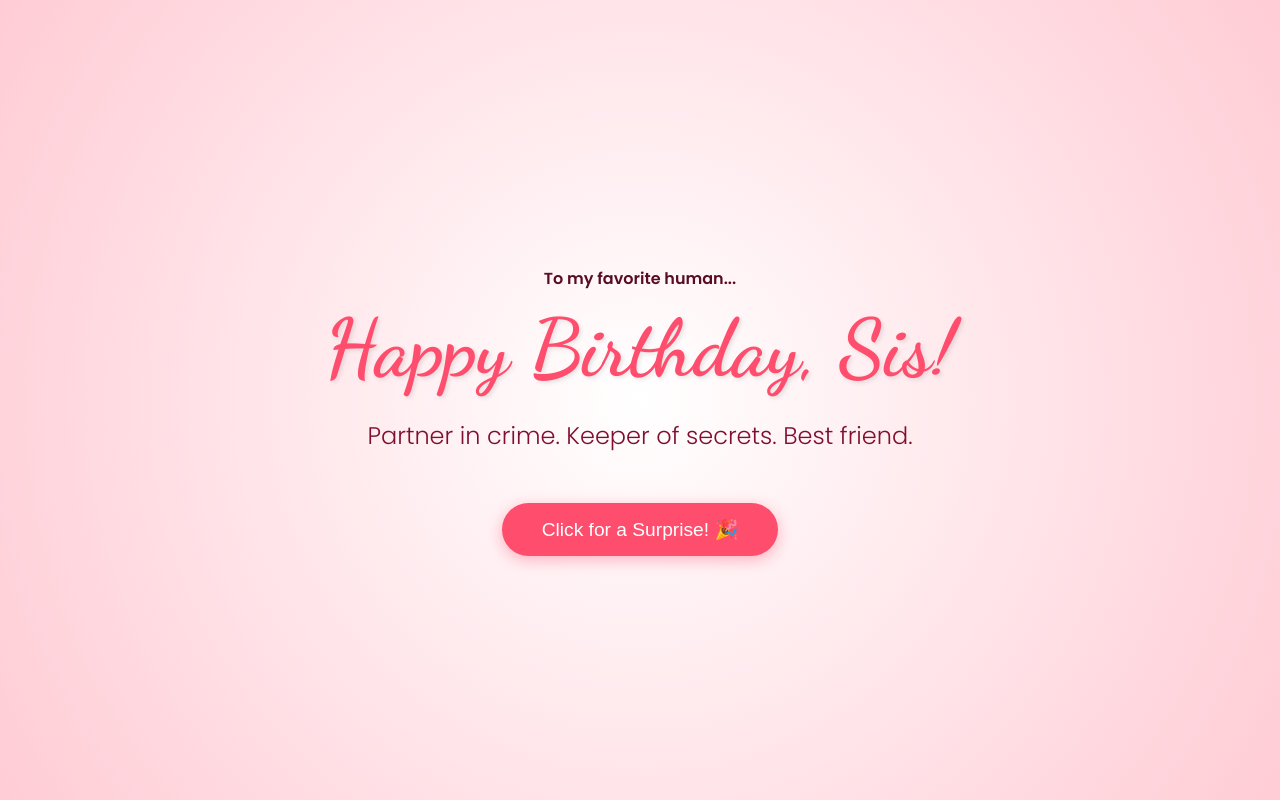
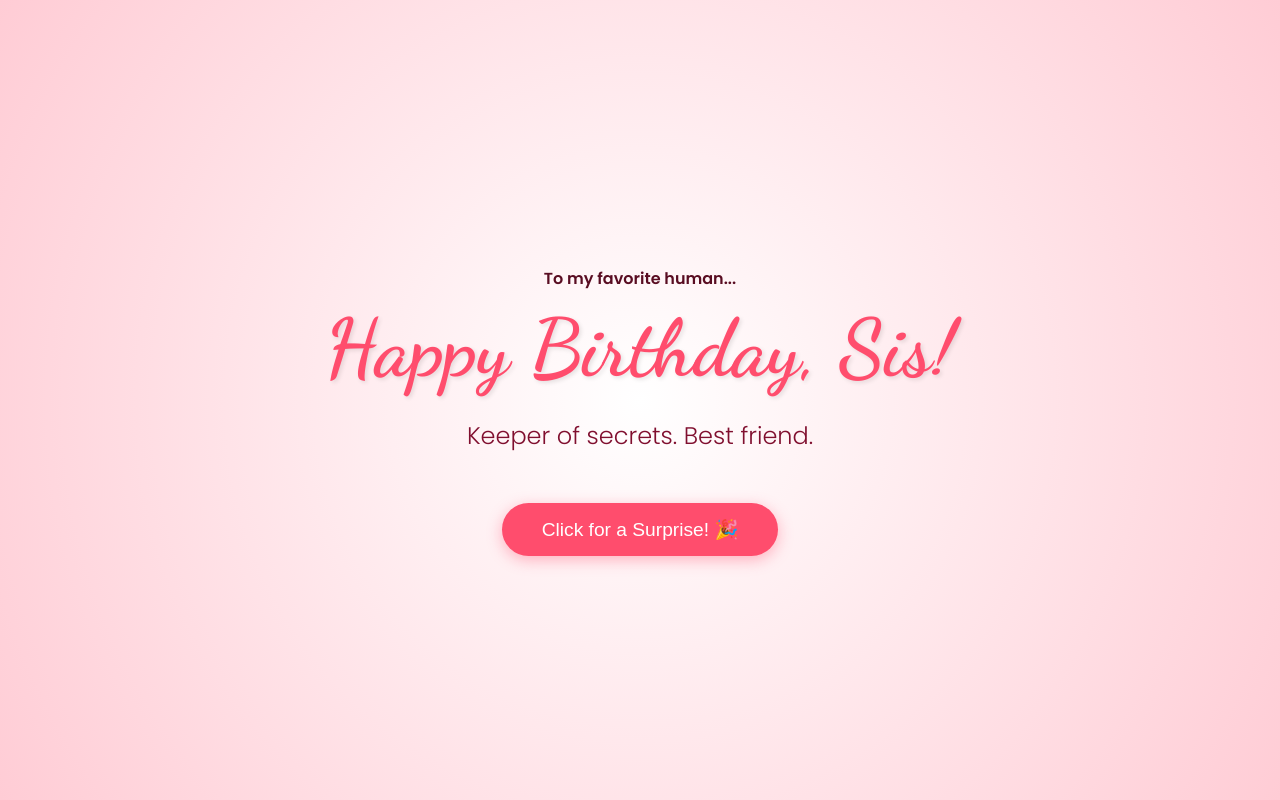
Before and after one commit to adarsh438/anshi, a plain HTML site: page index.html in a window 1280 px wide. Shown: the top 800 px of the page. Drawn offline with nearby package versions, Linux system fonts and the light colour scheme.

Commit message:
Update index.html

```diff
--- a/index.html
+++ b/index.html
@@ -180,7 +180,7 @@
     <header>
         <h4>To my favorite human...</h4>
         <h1>Happy Birthday, Sis!</h1>
-        <h2>Partner in crime. Keeper of secrets. Best friend.</h2>
+        <h2>Keeper of secrets. Best friend.</h2>
         <button class="btn-surprise" onclick="celebrate()">Click for a Surprise! 🎉</button>
     </header>
 
```
